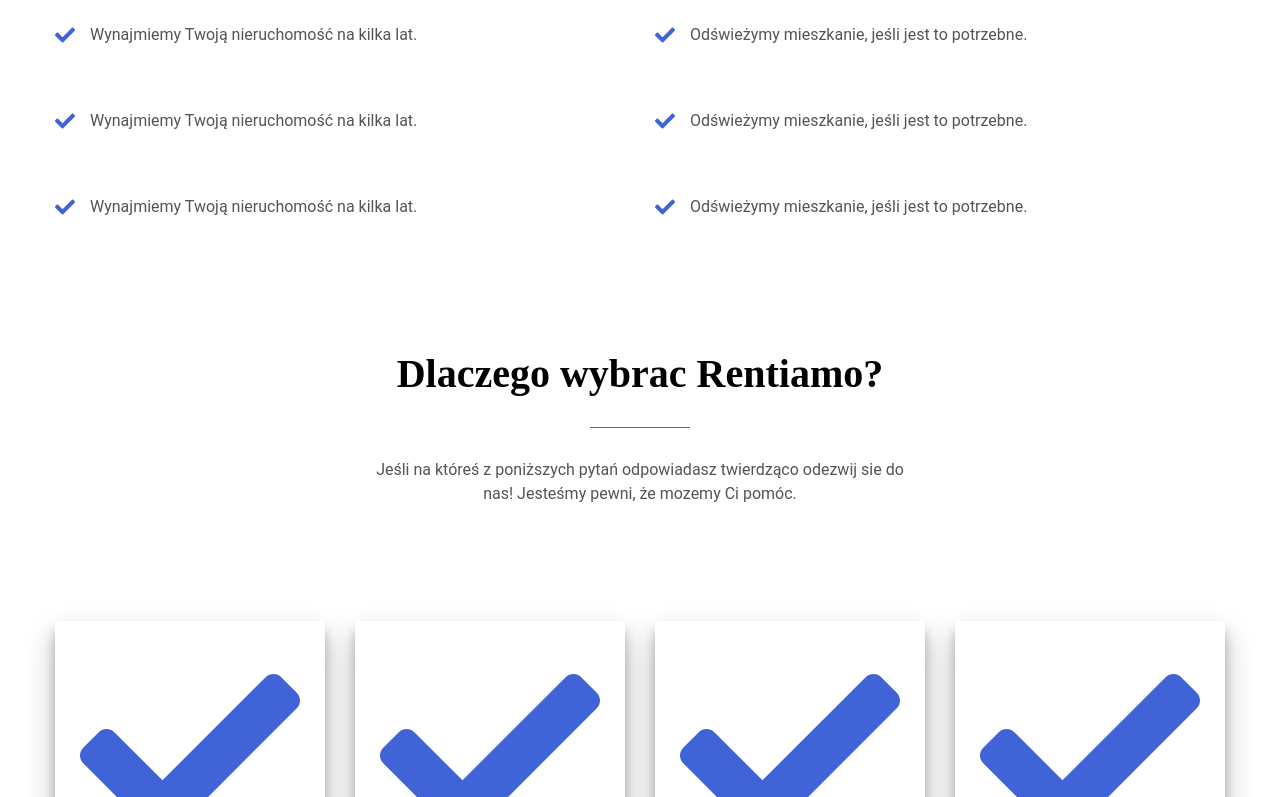
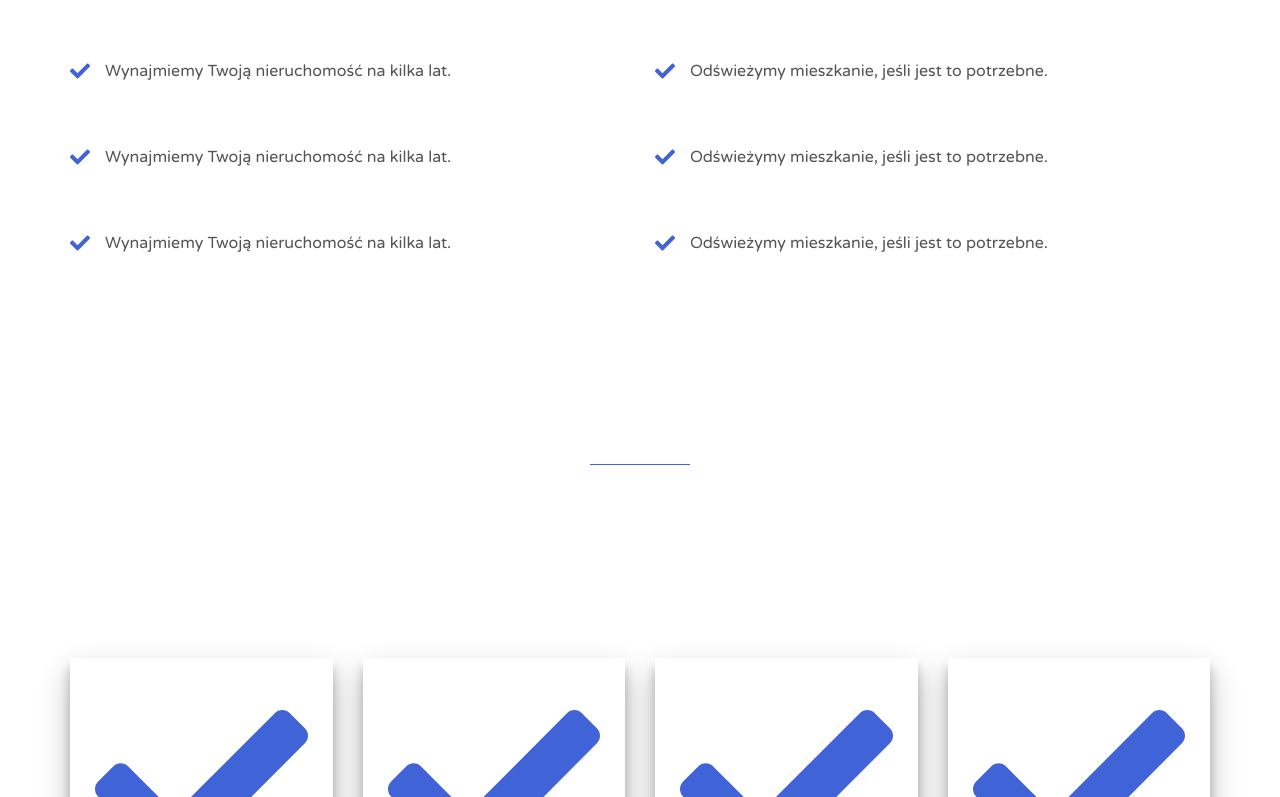
Before and after one commit to chatajazzy/rentiamo, a Gatsby site: page / in a window 1280 px wide. Shown: the part 2003-2800 px from the top of the page. Built offline with nearby package versions, Linux system fonts and the light colour scheme; Gatsby itself is replaced by a stand-in of ours.

Commit message:
Moved global styles to own file and add common styles components file

```diff
--- a/gatsby-browser.js
+++ b/gatsby-browser.js
@@ -5,3 +5,4 @@
  */
 
 // You can delete this file if you're not using it
+import "./src/styles/global.css"
--- /dev/null
+++ b/src/components/Common/styles.js
@@ -0,0 +1,41 @@
+import styled from "styled-components"
+
+export const StyledWrapper = styled.div`
+  width: 100%;
+  max-width: 1200px;
+  margin: 0 auto;
+  padding: 0 15px;
+`;
+export const SectionHeading = styled.h2`
+  text-align: center;
+  color: black;
+  font-size: 1.75em;
+  margin: 100px auto 0;
+color: white;
+
+  &:after {
+    content: '';
+    display: block;
+    width: 100px;
+    height: 1px;
+    background: #4064d7;
+    margin: 30px auto;
+
+  }
+  @media (min-width: 768px) {
+    font-size: 2.5em;
+    max-width: 650px;
+  }
+`;
+export const SectionSubheading = styled.p`
+  text-align: center;
+  color: #545454;
+  font-size: 14px;
+  margin: 20px auto;
+  color: white;
+
+  @media (min-width: 768px) {
+    max-width: 550px;
+    font-size: 16px;
+  }
+`;
--- a/src/pages/index.js
+++ b/src/pages/index.js
@@ -1,86 +1,16 @@
 import React from 'react'
 import { Link } from 'gatsby'
-import styled, { createGlobalStyle } from "styled-components"
+import styled from "styled-components"
 
+import { StyledWrapper, SectionHeading, SectionSubheading } from '../components/Common/styles';
 import Header from '../components/Header/Header';
 import SimpleGrid from '../components/Grid/SimpleGrid';
 import CardsGrid from '../components/Grid/CardsGrid';
 import SimpleList from '../components/List/SimpleList';
 import Footer from '../components/Footer/Footer';
 
-const GlobalStyle = createGlobalStyle`
-  @import url(‘https://fonts.googleapis.com/css?family=Montserrat:400,900|Roboto');
-
-  *, *:before, *:after {
-    box-sizing: border-box;
-  }
-
-  html,
-  body {
-    padding: 0;
-    margin: 0;
-    // color: ${props => (props.whiteColor ? 'white' : 'black')};
-    font-family: Roboto, sans-serif;
-  }
-  h1, h2, h3, h4, h5, h6 {
-    font-family: Montserrat;
-  }
-  ul,
-  li {
-    list-style-type: none;
-  }
-  a {
-    transition: all 0.25s ease-in-out;
-  }
-  p {
-    line-height: 1.5;
-    color: #545454;
-  }
-`;
-const StyledWrapper = styled.div`
-  width: 100%;
-  max-width: 1200px;
-  margin: 0 auto;
-  padding: 0 15px;
-  @media (min-width: 768px) {
-    padding: unset;
-  }
-`;
-const SectionHeading = styled.h2`
-  text-align: center;
-  color: black;
-  font-size: 1.75em;
-  margin: 100px auto 0;
-
-
-  &:after {
-    content: '';
-    display: block;
-    width: 100px;
-    height: 1px;
-    background: #4064d7;
-    margin: 30px auto;
-
-  }
-  @media (min-width: 768px) {
-    font-size: 2.5em;
-    max-width: 650px;
-  }
-`;
-const SectionSubheading = styled.p`
-  text-align: center;
-  color: #545454;
-  font-size: 14px;
-  margin: 20px auto;
-
-  @media (min-width: 768px) {
-    max-width: 550px;
-    font-size: 16px;
-  }
-`;
 const IndexPage = (props) => (
   <div>
-    <GlobalStyle/>
     <Header props={props}/>
     <StyledWrapper>
       <SectionHeading>Potrzebujesz zarządzania z gwarancją czynszu?</SectionHeading>
--- /dev/null
+++ b/src/styles/global.css
@@ -0,0 +1,24 @@
+@import url('https://fonts.googleapis.com/css?family=Varela+Round&subset=latin-ext');
+
+*, *:before, *:after {
+  box-sizing: border-box;
+}
+
+html,
+body {
+  padding: 0;
+  margin: 0;
+  font-family: 'Varela Round', sans-serif;
+}
+
+ul,
+li {
+  list-style-type: none;
+}
+a {
+  transition: all 0.25s ease-in-out;
+}
+p {
+  line-height: 1.5;
+  color: #545454;
+}
```
